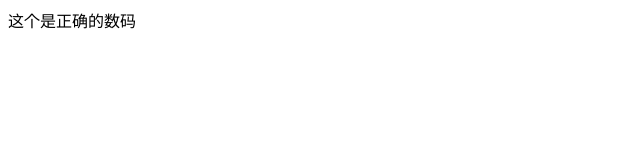
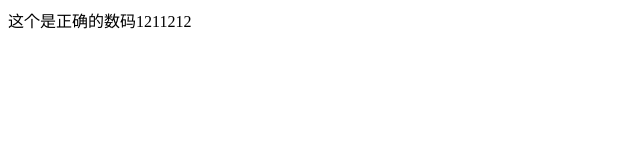
Before and after one commit to zhizihuakai/CC, a plain HTML site: page result.html in a window 1280 px wide. Shown: the full height of the page, 0-640 px from the left. Drawn offline with Linux system fonts and the light colour scheme.

Commit message:
修改了结果

```diff
--- a/result.html
+++ b/result.html
@@ -5,6 +5,6 @@
     <title>防伪查询结果</title>
 </head>
 <body>
-这个是正确的数码
+这个是正确的数码1211212
 </body>
 </html>
```
